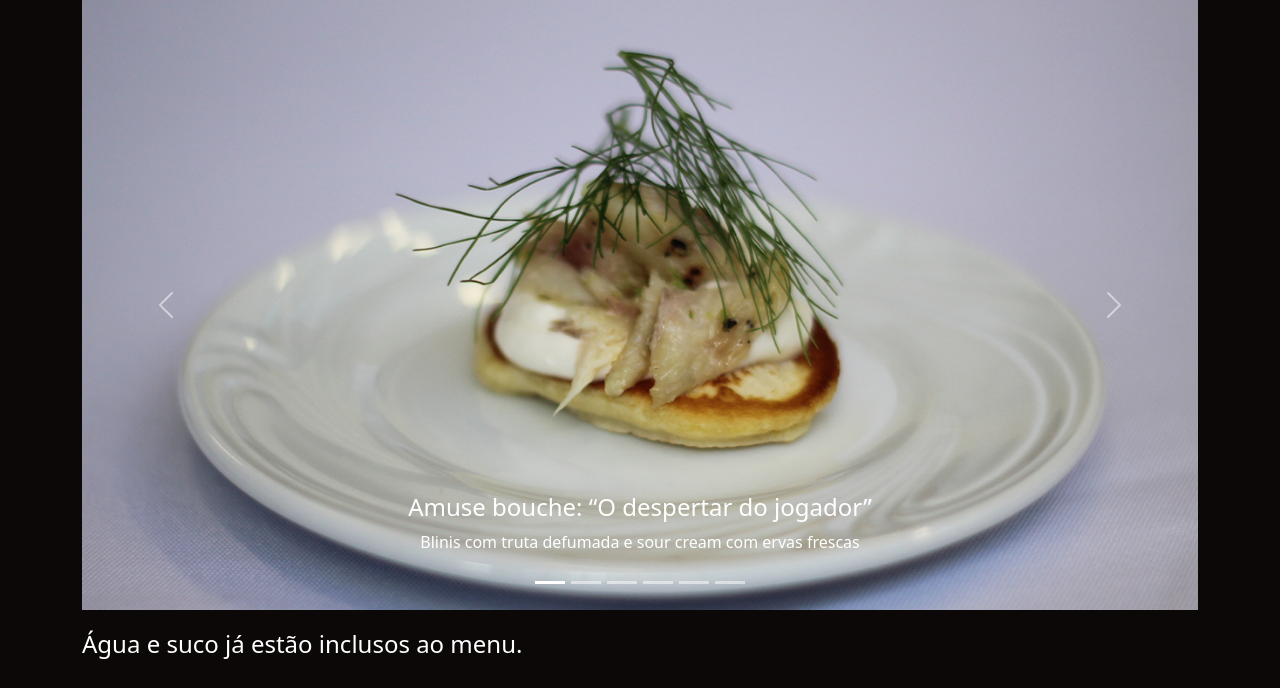
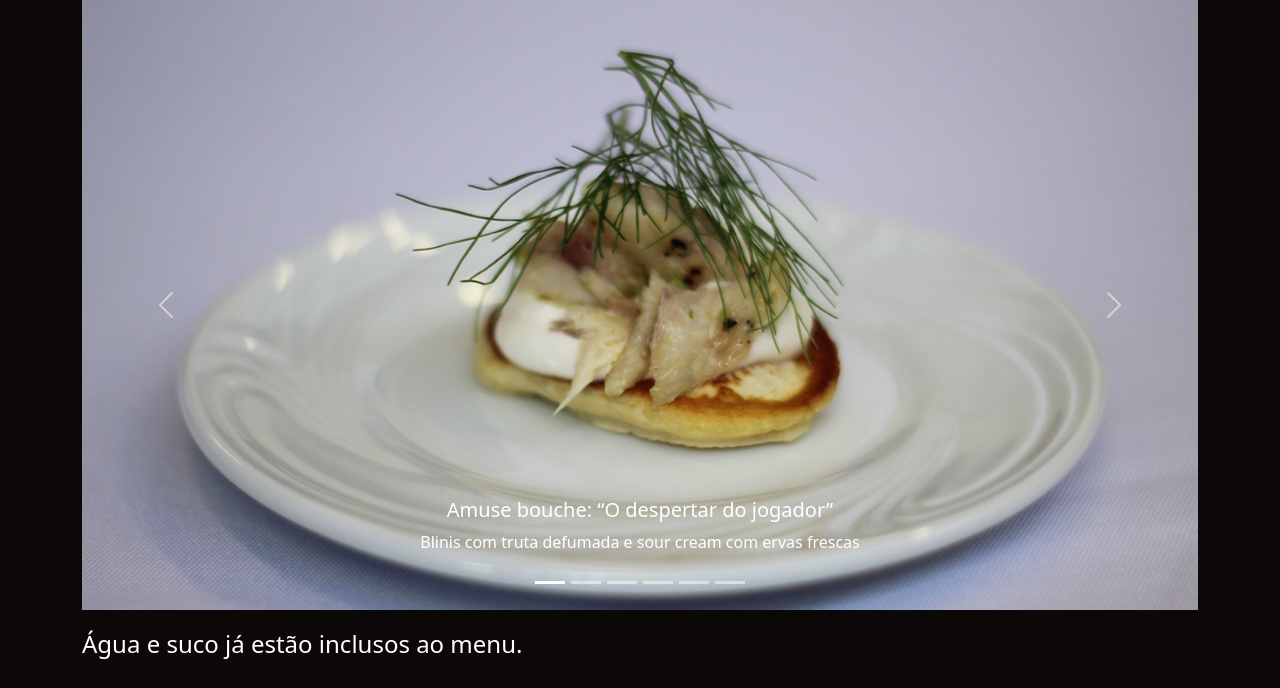
Before and after one commit to gabrieledani/bistroSite, a Django app: page / in a window 1280 px wide. Shown: the part 1693-2381 px from the top of the page. Run offline with Django 3.2, Linux system fonts and the light colour scheme.

Commit message:
hope is ethernal again

```diff
--- a/website/forms.py
+++ b/website/forms.py
@@ -4,7 +4,7 @@ from django import forms
 from .models import UserProfile,Reservation
 
 class MakeReservation(forms.ModelForm):
-    name = forms.CharField(label="Nome Completo:(Identifique-se e cada um de seus acompanhantes aqui)",max_length=100,widget=forms.TextInput(attrs={'class':'form-control'}))
+    name = forms.CharField(label="Nome Completo (Identifique-se e cada um de seus acompanhantes aqui)",max_length=100,widget=forms.TextInput(attrs={'class':'form-control'}))
     phone_number = forms.CharField(label="Telefone",max_length=30,widget=forms.TextInput(attrs={'class':'form-control'}),required=False)
     alergies = forms.CharField(label="Quais minhas Alergias?",max_length=100,widget=forms.Textarea(attrs={'class':'form-control'}),required=False)
     obs = forms.CharField(label="Observações:",max_length=100,widget=forms.Textarea(attrs={'class':'form-control'}),required=False)
--- a/website/templates/index.html
+++ b/website/templates/index.html
@@ -141,43 +141,43 @@
         <div class="carousel-inner">
           <div class="carousel-item active">
             <img src="{% static 'IMAGENS/Prancheta 1.jpg'%}" class="d-block w-100" alt="...">
-            <div class="carousel-caption d-none d-md-block">
-              <h4>Amuse bouche: “O despertar do jogador”</h5>
+            <div class="carousel-caption d-md-block" >
+              <h5 >Amuse bouche: “O despertar do jogador”</h5>
               <p>Blinis com truta defumada e sour cream com ervas frescas</p>
             </div>
           </div>
           <div class="carousel-item">
             <img src="{% static 'IMAGENS/Prancheta 2.jpg'%}" class="d-block w-100" alt="...">
-            <div class="carousel-caption d-none d-md-block">
-              <h4>Couvert: “Primeira partida”</h4>
+            <div class="carousel-caption d-md-block">
+              <h5>Couvert: “Primeira partida”</h5>
               <p>Pão de milho com pasta de abacate</p>
             </div>
           </div>
           <div class="carousel-item">
             <img src="{% static 'IMAGENS/Prancheta 3.jpg'%}" class="d-block w-100" alt="...">
-            <div class="carousel-caption d-none d-md-block">
-              <h4>Entrada: “Em busca do Jackpot”</h4>
+            <div class="carousel-caption d-md-block">
+              <h5>Entrada: “Em busca do Jackpot”</h5>
               <p>Fish and chips com salada coleslaw</p>
             </div>
           </div>
           <div class="carousel-item">
             <img src="{% static 'IMAGENS/Prancheta 4.jpg'%}" class="d-block w-100" alt="...">
-            <div class="carousel-caption d-none d-md-block">
-              <h4>1° Prato principal: “Dealer”</h4>
+            <div class="carousel-caption d-md-block">
+              <h5>1° Prato principal: “Dealer”</h5>
               <p>Massa farfalle preta e vermelha com molho de conhaque e camarões</p>
             </div>
           </div>
           <div class="carousel-item">
             <img src="{% static 'IMAGENS/Prancheta 5.jpg'%}" class="d-block w-100" alt="...">
-            <div class="carousel-caption d-none d-md-block">
-              <h4>2º Prato principal: “Full house”</h4>
+            <div class="carousel-caption d-md-block">
+              <h5>2º Prato principal: “Full house”</h5>
               <p>Costela suína com molho barbecue, creme de milho e quiabo grelhado</p>
             </div>
           </div>
           <div class="carousel-item">
             <img src="{% static 'IMAGENS/Prancheta 6.jpg'%}" class="d-block w-100" alt="...">
-            <div class="carousel-caption d-none d-md-block">
-              <h4>Sobremesa: “Showdown”</h4>
+            <div class="carousel-caption d-md-block">
+              <h5>Sobremesa: “Showdown”</h5>
               <p>Torta desconstruída de banana</p>
             </div>
           </div>
```
Also changed, not shown: db.sqlite3.
